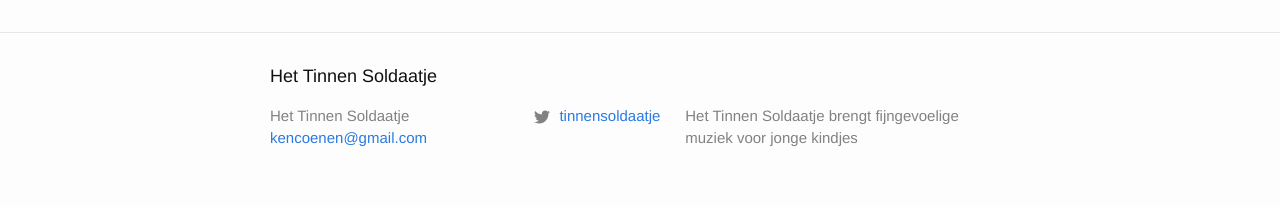
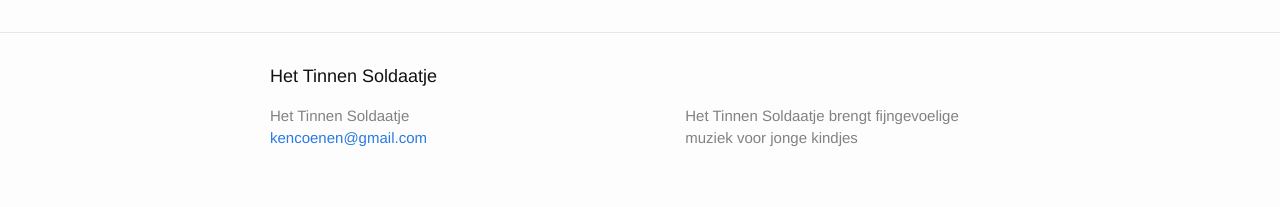
Before and after one commit to kencoenen/tinnensoldaatje, a Jekyll site: the page built from index.md, in a window 1280 px wide. Shown: the part 714-921 px from the top of the page. Built offline with Jekyll 4.4.1, drawn with Linux system fonts in a browser that asks for light colours.

Commit message:
Removed twitter account

```diff
--- a/_config.yml
+++ b/_config.yml
@@ -10,7 +10,6 @@ description: > # this means to ignore newlines until "baseurl:"
   Het Tinnen Soldaatje brengt fijngevoelige muziek voor jonge kindjes
 baseurl: "" # the subpath of your site, e.g. /blog/
 url: "" # the base hostname & protocol for your site
-twitter_username: tinnensoldaatje
 facebook: tinnensoldaatje
 
 sass:
```
